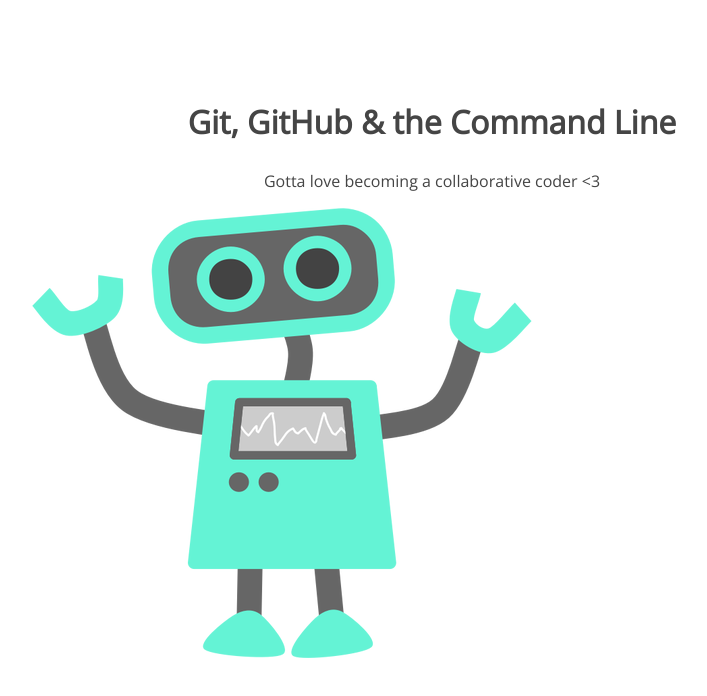
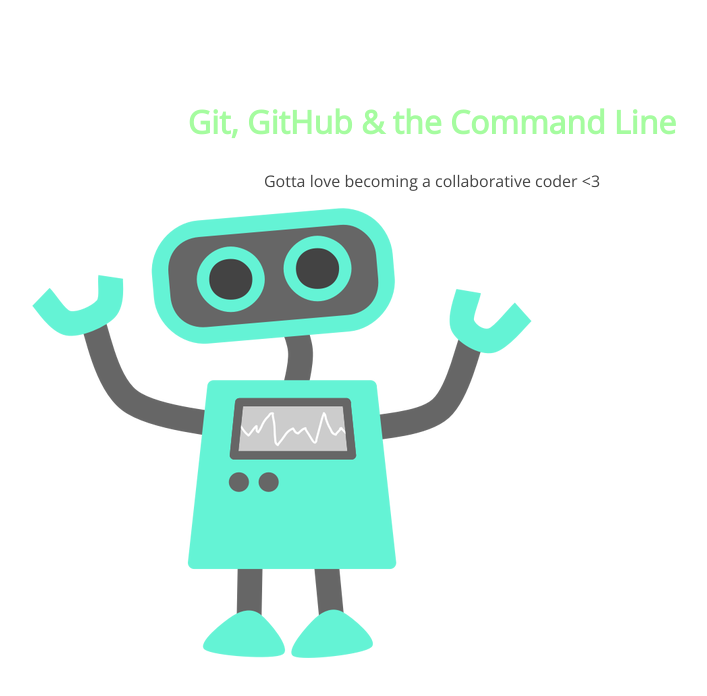
Before and after one commit to riva-spanos/my-new-repository, a plain HTML site: page index.html in a window 1280 px wide. Shown: the whole page, without its empty margins (208-915 px from the left). Drawn offline with nearby package versions, Linux system fonts and the light colour scheme.

Commit message:
my second commit!

```diff
--- a/css/style.css
+++ b/css/style.css
@@ -10,6 +10,7 @@
 section h1 {
 	font: 32px 'Open Sans';
 	font-weight: bold;
+	color: #a5fc9f;
 }
 section p {
 	font: 16px 'Open Sans';
```
